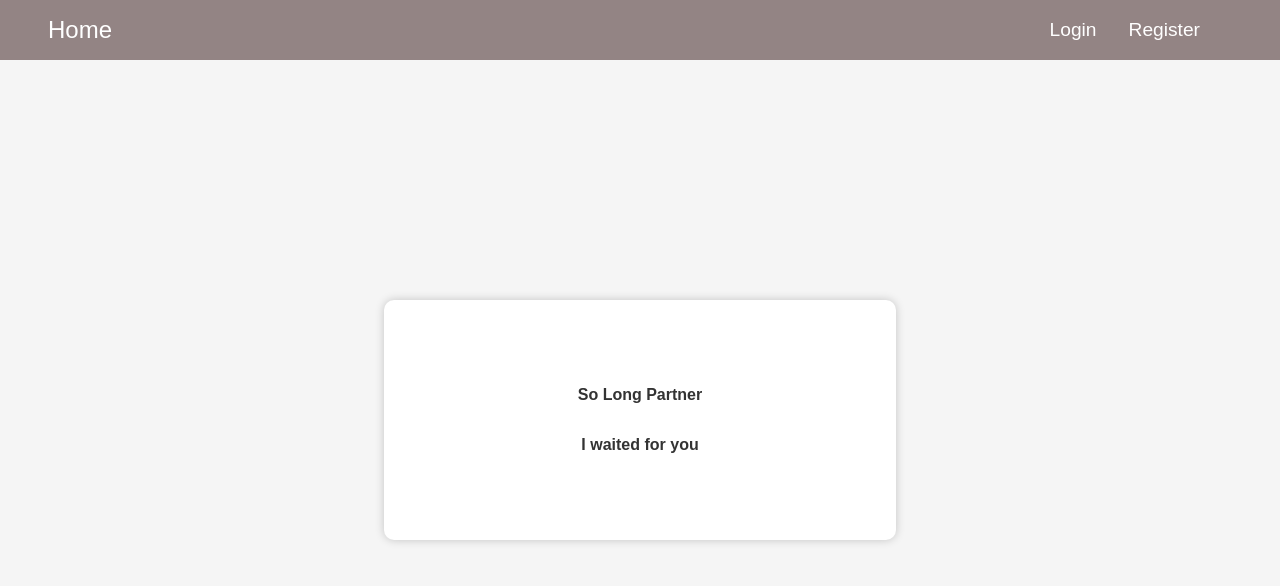
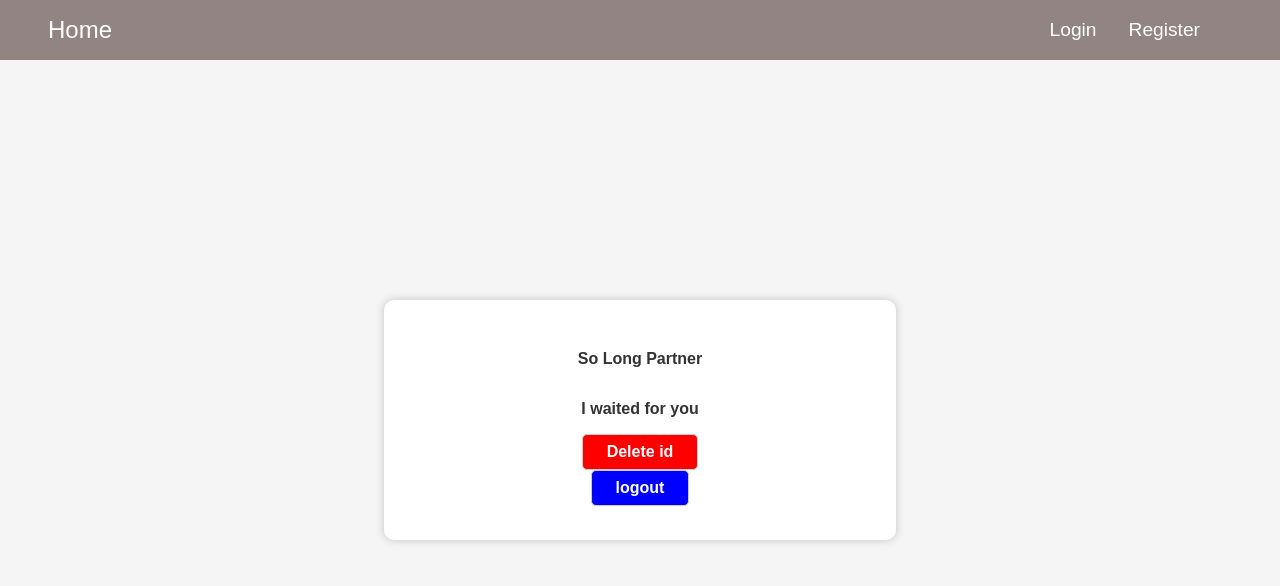
Before and after one commit to Kuwar20/backend-p, a React (Vite) app in the folder 6-sinlog/client/: page / in a window 1280 px wide. Shown: the top 586 px of the page. Built offline with nearby package versions, Linux system fonts and the light colour scheme; sample sign-in values are in the browser's storage.

Commit message:
Add delete and logout buttons to Home page

```diff
--- a/6-sinlog/client/src/pages/home/Home.css
+++ b/6-sinlog/client/src/pages/home/Home.css
@@ -21,3 +21,22 @@
     background-color:white;
     box-shadow: 0 0 10px 0 rgba(0, 0, 0, 0.2);
 }
+
+.button-delete{
+    font: inherit;
+    padding: 0.5rem 1.5rem;
+    border-radius: 5px;
+    border: 1px solid #ccc;
+    background-color: red;
+    color: white;
+    cursor: pointer;
+}
+.button-logout{
+    font: inherit;
+    padding: 0.5rem 1.5rem;
+    border-radius: 5px;
+    border: 1px solid #ccc;
+    background-color: blue;
+    color: white;
+    cursor: pointer;
+}
--- a/6-sinlog/client/src/pages/home/Home.jsx
+++ b/6-sinlog/client/src/pages/home/Home.jsx
@@ -2,11 +2,60 @@ import React from 'react'
 import './Home.css'
 
 const Home = () => {
+
+  const handleDelete = () => {
+
+    const token = localStorage.getItem('token')
+    const email = localStorage.getItem('email')
+
+    if(!token || !email) {
+      alert('cant delete')
+      return
+    }
+        // Show confirmation dialog
+        const confirmDelete = window.confirm('Are you sure you want to delete your account?');
+        if (!confirmDelete) {
+            return; // Do nothing if user cancels
+        }
+
+    fetch('http://localhost:3000/api/user/delete', {
+      method: 'DELETE',
+      headers: {
+        'Content-Type': 'application/json',
+        'Authorization': `Bearer ${token}`
+      },
+      body: JSON.stringify({ email: localStorage.getItem('email') })
+    })
+      .then(res => res.json())
+      .then(data => {
+        if (data.error) {
+          console.log(data.error)
+        } else {
+          console.log(data.message)
+          // Remove all user data from local storage
+          localStorage.removeItem('Login')
+          localStorage.removeItem('email')
+          localStorage.removeItem('token')
+          window.location.reload()
+        }
+      })
+      .catch(err => {
+        console.log(err)
+      })
+  }
+
+  const handleLogout = () => {
+    localStorage.removeItem('Login')
+    window.location.reload()
+  }
+
   return (
     <div className='main'>
       <div className='main-container'>
         <p>So Long Partner</p>
         <p>I waited for you</p>
+        <button className='button-delete' onClick={handleDelete}>Delete id</button>
+        <button className='button-logout' onClick={handleLogout}>logout</button>
       </div>
     </div>
   )
```
Also changed, not shown: 1 other file (tests, documents, lock files or other folders).
